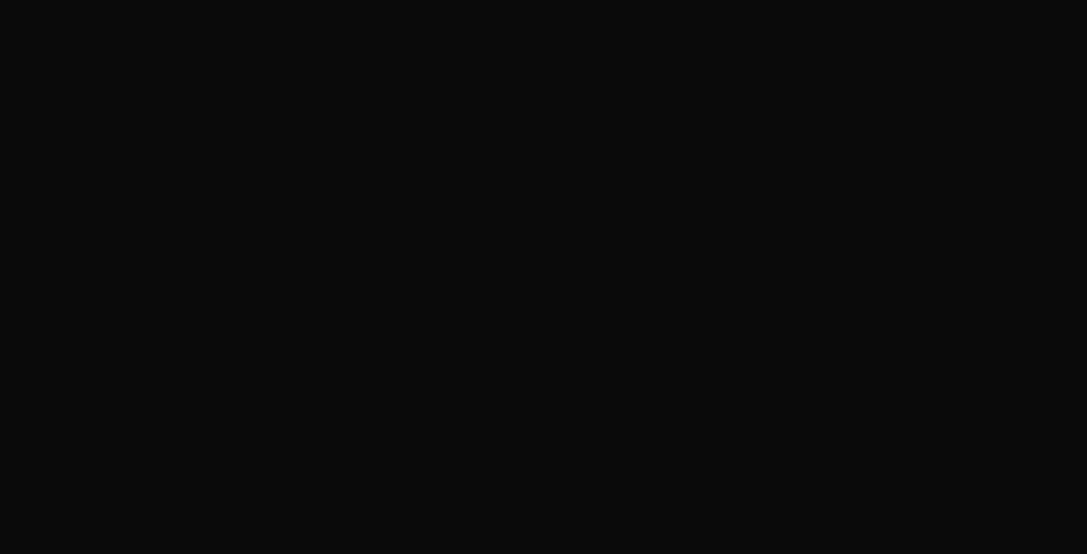
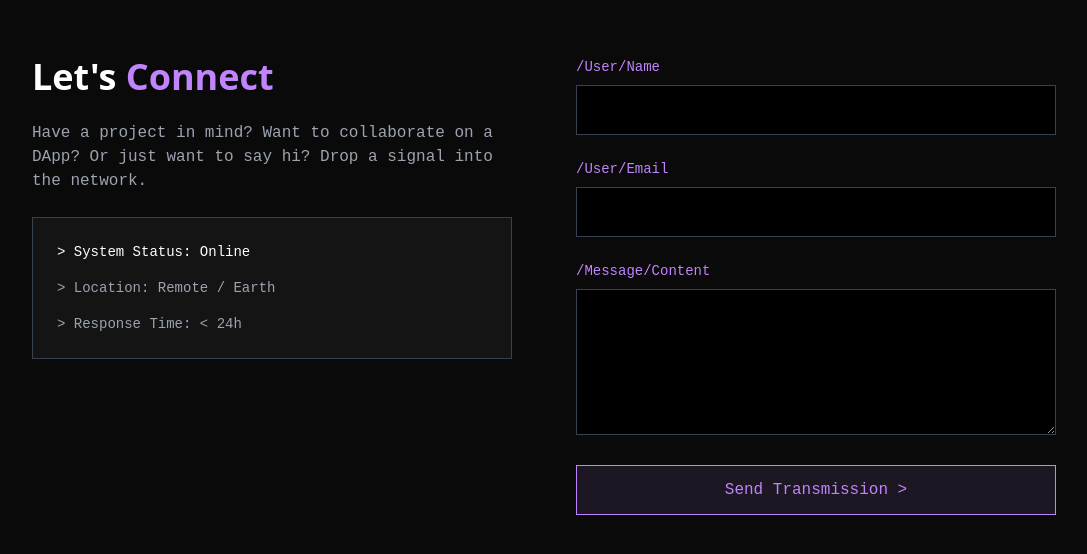
Before and after one commit to Whitedevilcoder/Portfolio, a React (Vite) app in the folder client/: page / in a window 1280 px wide. Shown: the part 1714-2268 px from the top of the page, without its empty margins (96-1183 px from the left). Before the commit the page ends 1600 px from the top, so only its background shows below. Built offline with nearby package versions, Linux system fonts and the light colour scheme; no server answers.

Commit message:
patch update

```diff
--- a/client/src/App.jsx
+++ b/client/src/App.jsx
@@ -1,22 +1,15 @@
-import React from 'react';
 import Navbar from './components/Navbar';
 import Hero from './components/Hero';
-import Projects from './components/Projects'; // <--- You have this import
+import Projects from './components/Projects';
+import Contact from './components/Contact'; // <--- Import this
 
 function App() {
   return (
     <div className="bg-cyber-black min-h-screen text-white selection:bg-cyber-purple selection:text-white">
-
-      {/* 1. The Navbar */}
       <Navbar />
-
-      {/* 2. The Main "Iron Man" Screen */}
       <Hero />
-
-      {/* 3. THIS IS THE MISSING PIECE! */}
-      {/* You must put this tag here for the section to appear */}
       <Projects />
-
+      <Contact /> {/* <--- Add this line */}
     </div>
   );
 }
--- /dev/null
+++ b/client/src/components/Contact.jsx
@@ -0,0 +1,113 @@
+import React, { useState } from 'react';
+import axios from 'axios';
+import { motion } from 'framer-motion';
+
+const Contact = () => {
+  const [formData, setFormData] = useState({ name: '', email: '', message: '' });
+  const [status, setStatus] = useState(''); // To show success/error message
+
+ const handleSubmit = async (e) => {
+    e.preventDefault();
+    setStatus('Sending...');
+
+    try {
+      await axios.post('http://localhost:5000/api/contact', formData);
+      setStatus('Message Transmitted Successfully! ✅');
+      setFormData({ name: '', email: '', message: '' }); // Clear form immediately
+
+      // RESET BUTTON AFTER 3 SECONDS
+      setTimeout(() => {
+        setStatus('');
+      }, 3000);
+
+    } catch (err) {
+      setStatus('Transmission Failed. Try again. ❌');
+
+      // RESET BUTTON AFTER 3 SECONDS (So they can try again)
+      setTimeout(() => {
+        setStatus('');
+      }, 3000);
+    }
+  };
+
+  return (
+    <section id="contacts" className="py-20 px-8 md:px-32 max-w-7xl mx-auto min-h-screen flex items-center">
+      <div className="w-full grid grid-cols-1 md:grid-cols-2 gap-16">
+
+        {/* Left Side: Text */}
+        <motion.div
+          initial={{ opacity: 0, x: -50 }}
+          whileInView={{ opacity: 1, x: 0 }}
+          className="space-y-6"
+        >
+          <h2 className="text-4xl font-bold text-white">
+            Let's <span className="text-cyber-purple">Connect</span>
+          </h2>
+          <p className="text-gray-400 font-mono">
+            Have a project in mind? Want to collaborate on a DApp? Or just want to say hi? Drop a signal into the network.
+          </p>
+
+          <div className="border border-gray-700 p-6 bg-cyber-gray/50 font-mono text-sm space-y-4">
+            <p className="text-cyber-green">&gt; System Status: Online</p>
+            <p className="text-gray-400">&gt; Location: Remote / Earth</p>
+            <p className="text-gray-400">&gt; Response Time: &lt; 24h</p>
+          </div>
+        </motion.div>
+
+        {/* Right Side: The Form */}
+        <motion.form
+          initial={{ opacity: 0, x: 50 }}
+          whileInView={{ opacity: 1, x: 0 }}
+          onSubmit={handleSubmit}
+          className="space-y-6"
+        >
+          {/* Name Input */}
+          <div>
+            <label className="block text-cyber-purple font-mono text-sm mb-2">/User/Name</label>
+            <input
+              type="text"
+              required
+              className="w-full bg-black border border-gray-700 p-3 text-white focus:border-cyber-purple focus:outline-none transition-colors"
+              value={formData.name}
+              onChange={(e) => setFormData({...formData, name: e.target.value})}
+            />
+          </div>
+
+          {/* Email Input */}
+          <div>
+            <label className="block text-cyber-purple font-mono text-sm mb-2">/User/Email</label>
+            <input
+              type="email"
+              required
+              className="w-full bg-black border border-gray-700 p-3 text-white focus:border-cyber-purple focus:outline-none transition-colors"
+              value={formData.email}
+              onChange={(e) => setFormData({...formData, email: e.target.value})}
+            />
+          </div>
+
+          {/* Message Input */}
+          <div>
+            <label className="block text-cyber-purple font-mono text-sm mb-2">/Message/Content</label>
+            <textarea
+              rows="5"
+              required
+              className="w-full bg-black border border-gray-700 p-3 text-white focus:border-cyber-purple focus:outline-none transition-colors"
+              value={formData.message}
+              onChange={(e) => setFormData({...formData, message: e.target.value})}
+            />
+          </div>
+
+          <button
+            type="submit"
+            className="w-full bg-cyber-purple/10 border border-cyber-purple text-cyber-purple py-3 font-mono hover:bg-cyber-purple hover:text-black transition-all"
+          >
+            {status ? status : "Send Transmission >"}
+          </button>
+        </motion.form>
+
+      </div>
+    </section>
+  );
+};
+
+export default Contact;
```
Also changed, not shown: 2 other files (tests, documents, lock files or other folders).
